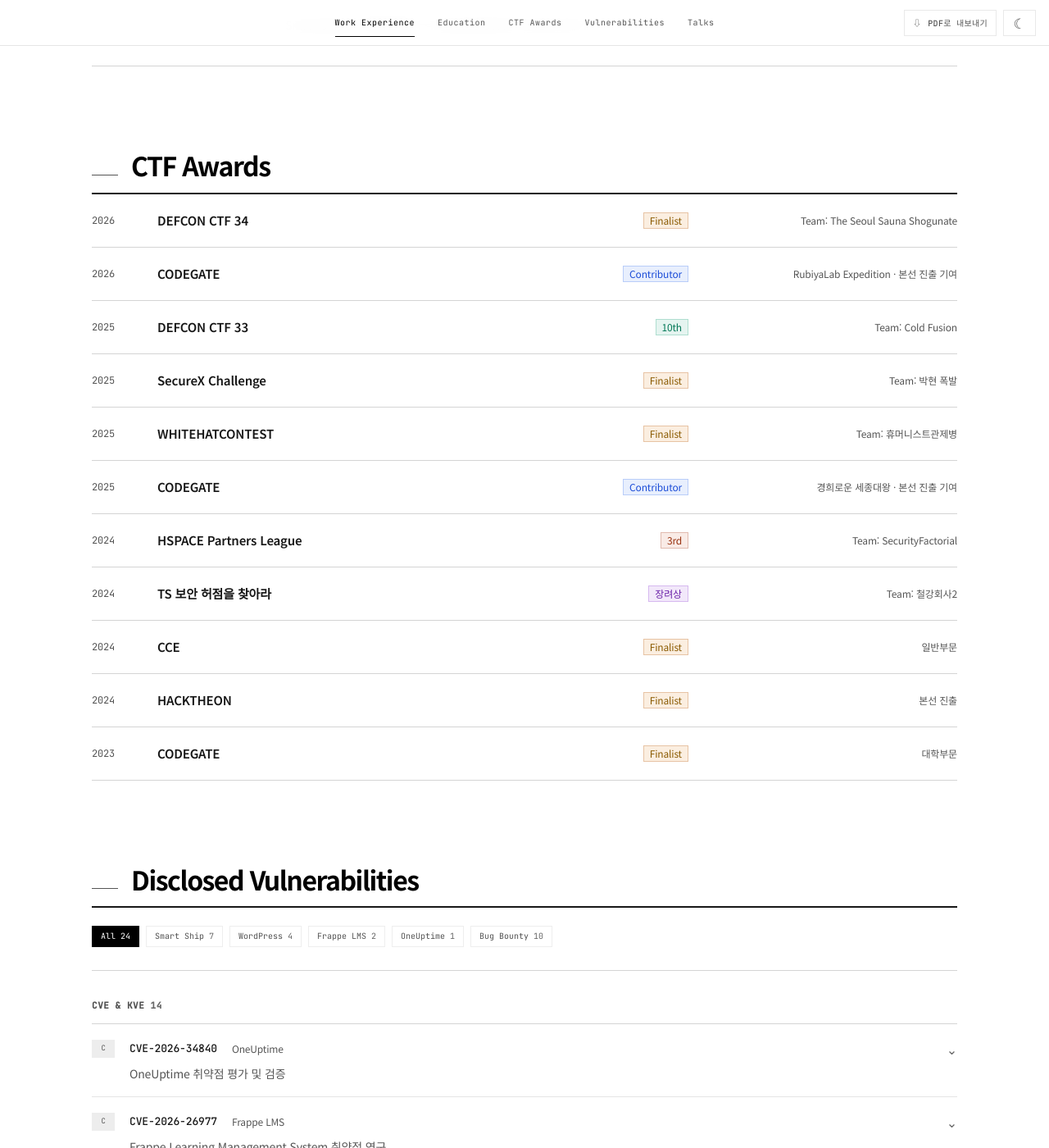
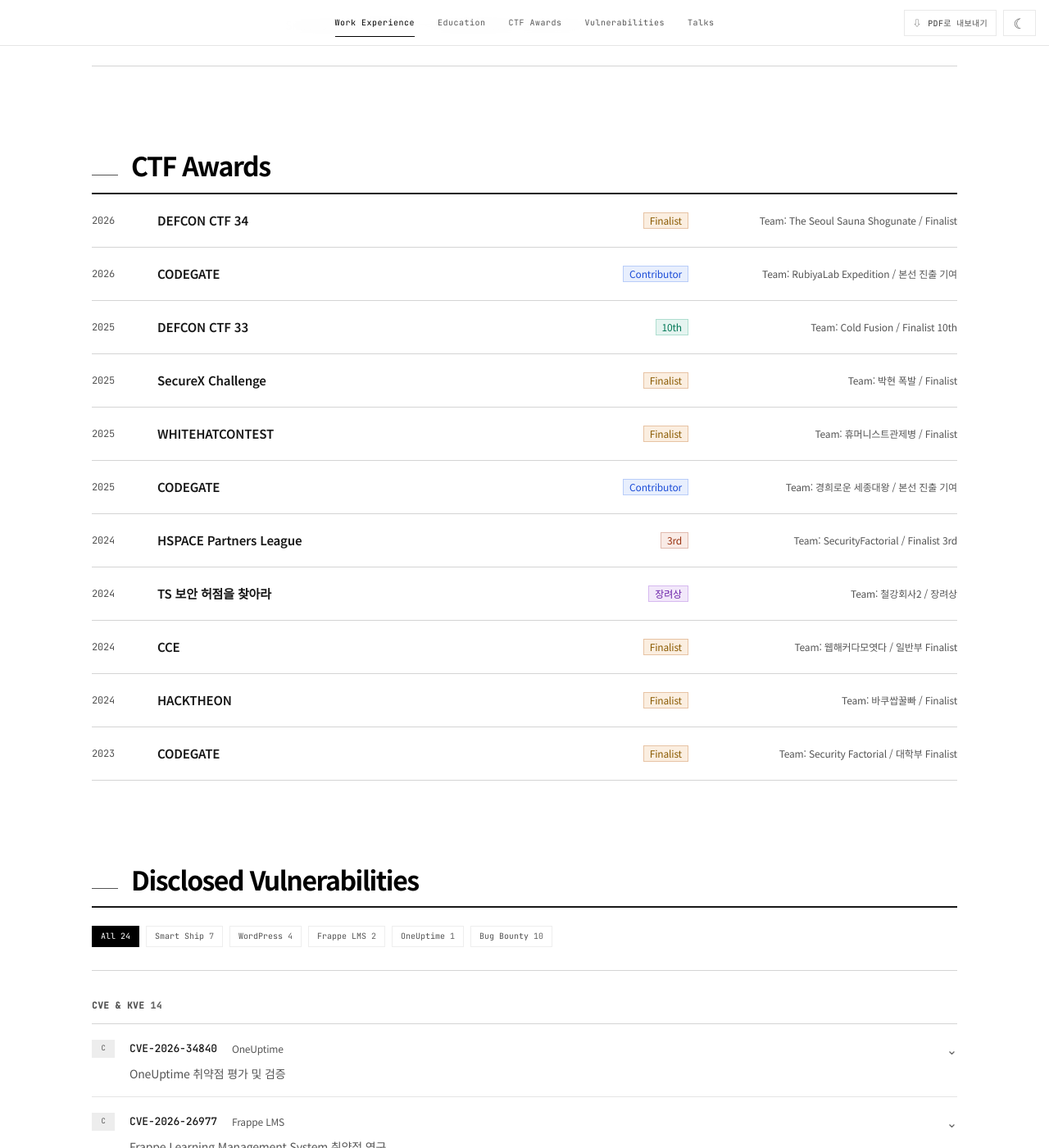
Before and after one commit to filime/filime.github.io, a Jekyll site: the page built from index.html, in a window 1280 px wide and 1400 px high, scrolled down 1506 px. Shown: the whole window at 82% size. Built offline with Jekyll 4.4.1, drawn with Linux system fonts in a browser that asks for light colours.

Commit message:
Standardize CTF team details

```diff
--- a/index.html
+++ b/index.html
@@ -88,17 +88,17 @@
   <section id="ctf-awards" class="resume-section reveal" aria-labelledby="ctf-title">
     <h2 id="ctf-title" class="resume-heading"><span></span>CTF Awards</h2>
     <div class="award-grid">
-      <article class="award-card"><div class="award-head"><div><span class="award-year">2026</span><h3>DEFCON CTF 34</h3></div><span class="award-badge award-badge--finalist">Finalist</span></div><p>Team: The Seoul Sauna Shogunate</p></article>
-      <article class="award-card"><div class="award-head"><div><span class="award-year">2026</span><h3>CODEGATE</h3></div><span class="award-badge award-badge--contributor">Contributor</span></div><p>RubiyaLab Expedition · 본선 진출 기여</p></article>
-      <article class="award-card"><div class="award-head"><div><span class="award-year">2025</span><h3>DEFCON CTF 33</h3></div><span class="award-badge award-badge--rank">10th</span></div><p>Team: Cold Fusion</p></article>
-      <article class="award-card"><div class="award-head"><div><span class="award-year">2025</span><h3>SecureX Challenge</h3></div><span class="award-badge award-badge--finalist">Finalist</span></div><p>Team: 박현 폭발</p></article>
-      <article class="award-card"><div class="award-head"><div><span class="award-year">2025</span><h3>WHITEHATCONTEST</h3></div><span class="award-badge award-badge--finalist">Finalist</span></div><p>Team: 휴머니스트관제병</p></article>
-      <article class="award-card"><div class="award-head"><div><span class="award-year">2025</span><h3>CODEGATE</h3></div><span class="award-badge award-badge--contributor">Contributor</span></div><p>경희로운 세종대왕 · 본선 진출 기여</p></article>
-      <article class="award-card"><div class="award-head"><div><span class="award-year">2024</span><h3>HSPACE Partners League</h3></div><span class="award-badge award-badge--bronze">3rd</span></div><p>Team: SecurityFactorial</p></article>
-      <article class="award-card"><div class="award-head"><div><span class="award-year">2024</span><h3>TS 보안 허점을 찾아라</h3></div><span class="award-badge award-badge--commendation">장려상</span></div><p>Team: 철강회사2</p></article>
-      <article class="award-card"><div class="award-head"><div><span class="award-year">2024</span><h3>CCE</h3></div><span class="award-badge award-badge--finalist">Finalist</span></div><p>일반부문</p></article>
-      <article class="award-card"><div class="award-head"><div><span class="award-year">2024</span><h3>HACKTHEON</h3></div><span class="award-badge award-badge--finalist">Finalist</span></div><p>본선 진출</p></article>
-      <article class="award-card"><div class="award-head"><div><span class="award-year">2023</span><h3>CODEGATE</h3></div><span class="award-badge award-badge--finalist">Finalist</span></div><p>대학부문</p></article>
+      <article class="award-card"><div class="award-head"><div><span class="award-year">2026</span><h3>DEFCON CTF 34</h3></div><span class="award-badge award-badge--finalist">Finalist</span></div><p>Team: The Seoul Sauna Shogunate / Finalist</p></article>
+      <article class="award-card"><div class="award-head"><div><span class="award-year">2026</span><h3>CODEGATE</h3></div><span class="award-badge award-badge--contributor">Contributor</span></div><p>Team: RubiyaLab Expedition / 본선 진출 기여</p></article>
+      <article class="award-card"><div class="award-head"><div><span class="award-year">2025</span><h3>DEFCON CTF 33</h3></div><span class="award-badge award-badge--rank">10th</span></div><p>Team: Cold Fusion / Finalist 10th</p></article>
+      <article class="award-card"><div class="award-head"><div><span class="award-year">2025</span><h3>SecureX Challenge</h3></div><span class="award-badge award-badge--finalist">Finalist</span></div><p>Team: 박현 폭발 / Finalist</p></article>
+      <article class="award-card"><div class="award-head"><div><span class="award-year">2025</span><h3>WHITEHATCONTEST</h3></div><span class="award-badge award-badge--finalist">Finalist</span></div><p>Team: 휴머니스트관제병 / Finalist</p></article>
+      <article class="award-card"><div class="award-head"><div><span class="award-year">2025</span><h3>CODEGATE</h3></div><span class="award-badge award-badge--contributor">Contributor</span></div><p>Team: 경희로운 세종대왕 / 본선 진출 기여</p></article>
+      <article class="award-card"><div class="award-head"><div><span class="award-year">2024</span><h3>HSPACE Partners League</h3></div><span class="award-badge award-badge--bronze">3rd</span></div><p>Team: SecurityFactorial / Finalist 3rd</p></article>
+      <article class="award-card"><div class="award-head"><div><span class="award-year">2024</span><h3>TS 보안 허점을 찾아라</h3></div><span class="award-badge award-badge--commendation">장려상</span></div><p>Team: 철강회사2 / 장려상</p></article>
+      <article class="award-card"><div class="award-head"><div><span class="award-year">2024</span><h3>CCE</h3></div><span class="award-badge award-badge--finalist">Finalist</span></div><p>Team: 웹해커다모엿다 / 일반부 Finalist</p></article>
+      <article class="award-card"><div class="award-head"><div><span class="award-year">2024</span><h3>HACKTHEON</h3></div><span class="award-badge award-badge--finalist">Finalist</span></div><p>Team: 바쿠쌉꿀빠 / Finalist</p></article>
+      <article class="award-card"><div class="award-head"><div><span class="award-year">2023</span><h3>CODEGATE</h3></div><span class="award-badge award-badge--finalist">Finalist</span></div><p>Team: Security Factorial / 대학부 Finalist</p></article>
     </div>
   </section>
 
```
